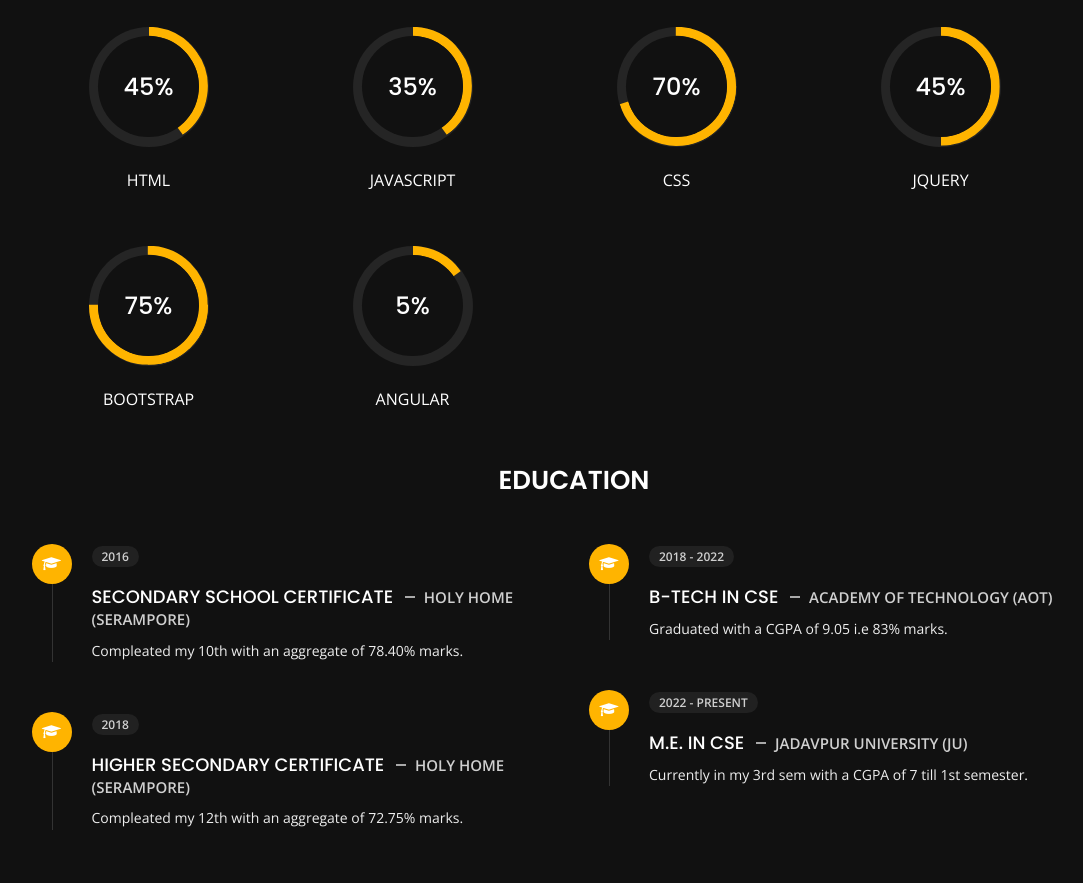
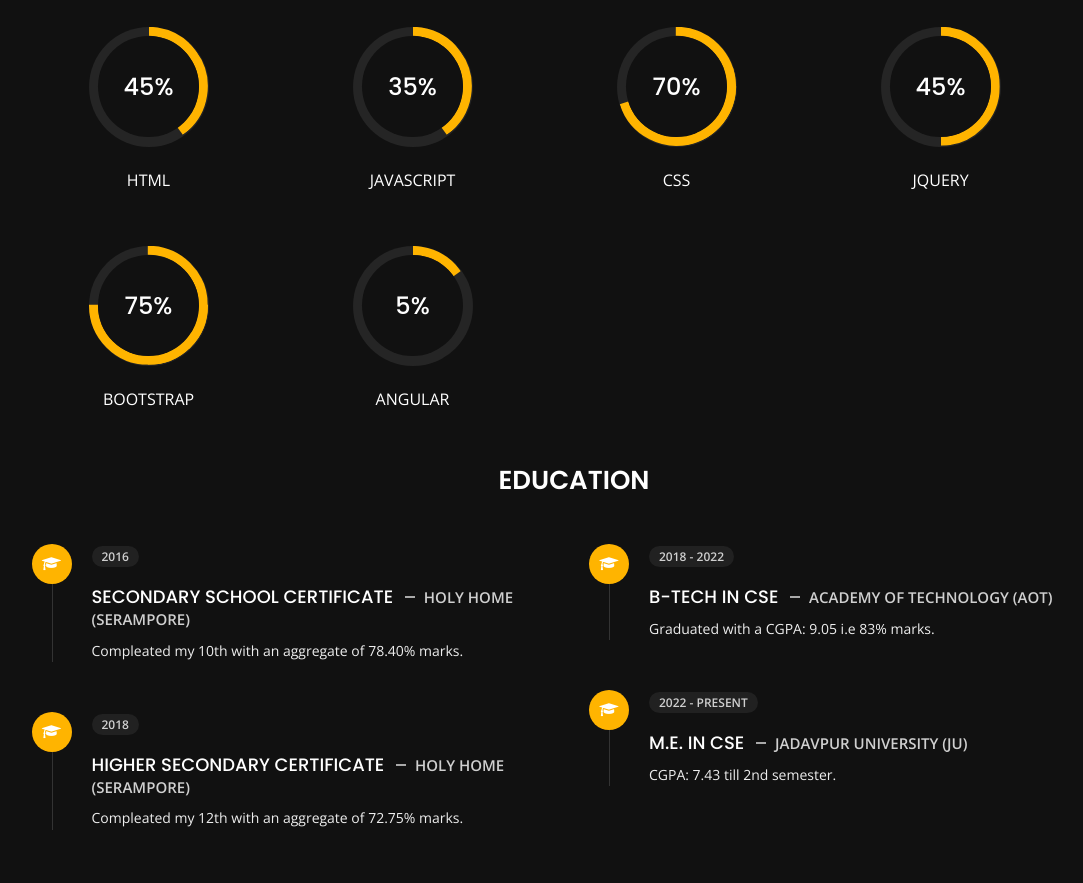
Before and after one commit to rajmitra13/Rajarshi.Mitra.github.io-master, a plain HTML site: page about.html in a window 1280 px wide. Shown: the part 485-1368 px from the top of the page, without its empty margins (66-1149 px from the left). Drawn offline with nearby package versions, Linux system fonts and the light colour scheme.

Commit message:
Update about.html
Sem marks

```diff
--- a/about.html
+++ b/about.html
@@ -239,7 +239,7 @@
                             </div>
                             <span class="time open-sans-font text-uppercase">2018 - 2022</span>
                             <h5 class="poppins-font text-uppercase">B-tech in CSE <span class="place open-sans-font">Academy of Technology (AOT)</span></h5>
-                            <p class="open-sans-font">Graduated with a CGPA of 9.05 i.e 83% marks.</p>
+                            <p class="open-sans-font">Graduated with a CGPA: 9.05 i.e 83% marks.</p>
                         </li>
                         <li>
                             <div class="icon">
@@ -247,7 +247,7 @@
                             </div>
                             <span class="time open-sans-font text-uppercase">2022 - Present</span>
                             <h5 class="poppins-font text-uppercase">M.E. in CSE <span class="place open-sans-font">Jadavpur University (JU)</span></h5>
-                            <p class="open-sans-font">Currently in my 3rd sem with a CGPA of 7 till 1st semester.</p>
+                            <p class="open-sans-font">CGPA: 7.43 till 2nd semester.</p>
                         </li>
                     </ul>
                 </div>
```
